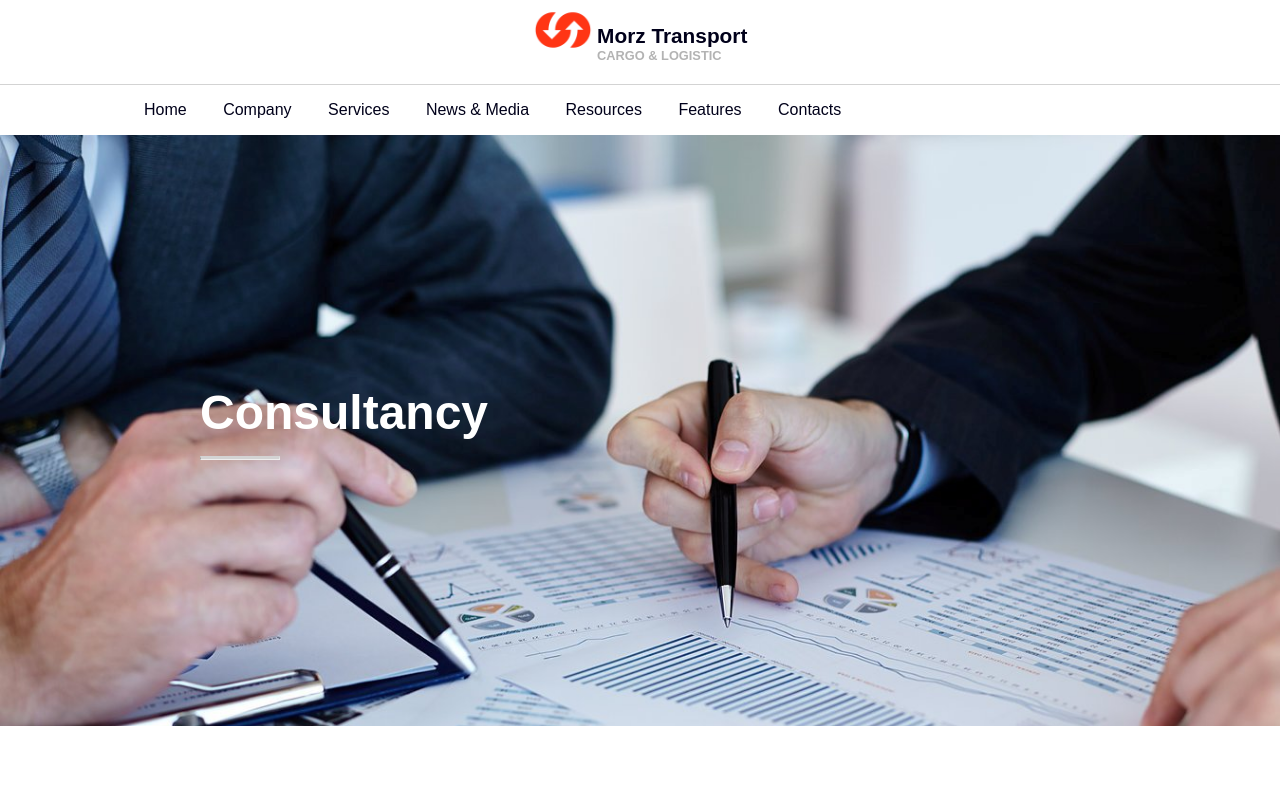
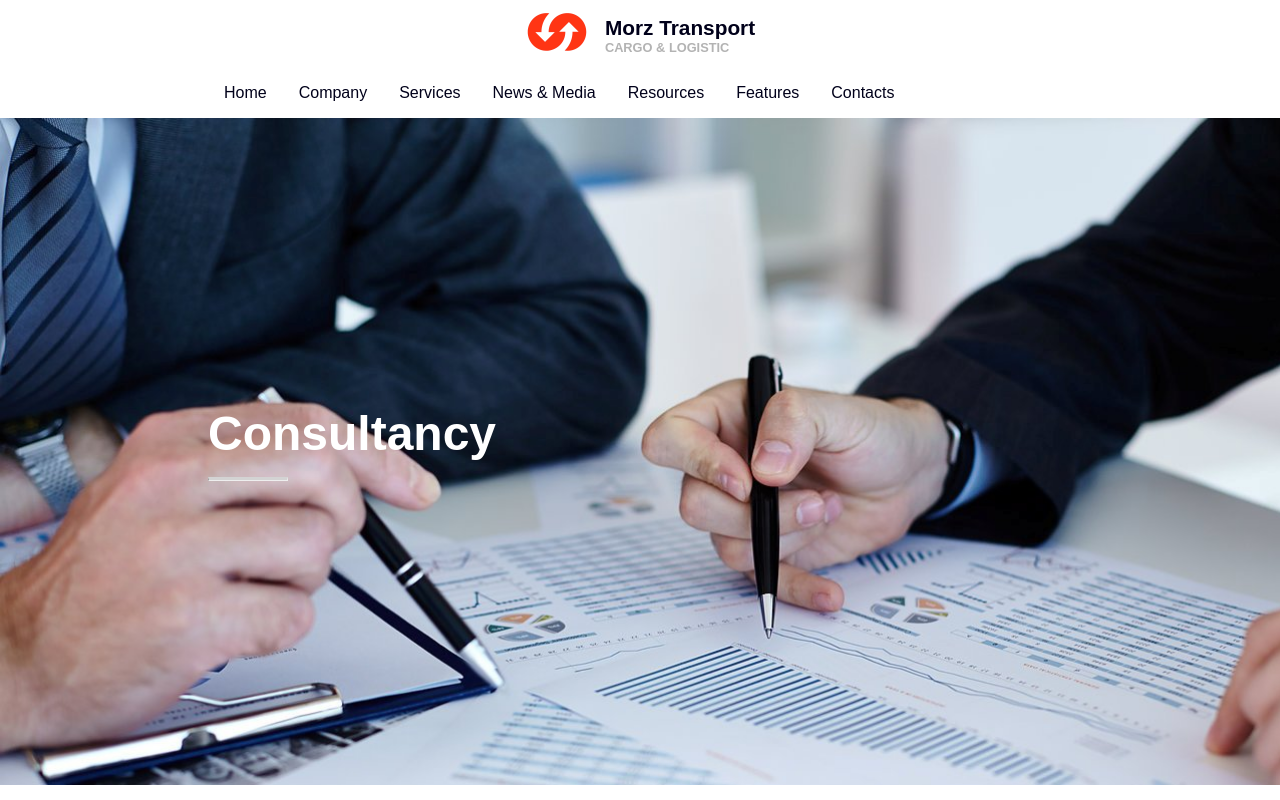
Before and after one commit to IvanLovas/vivify-project, a website: page index.html in a window 1280 px wide. Drawn offline with Linux system fonts and the light colour scheme; a web font is replaced by a local one.

Commit message:
#HCAA-10 Made changes in header

```diff
--- a/index.html
+++ b/index.html
@@ -8,24 +8,24 @@
     <link rel="stylesheet" type="text/css" href="css/main.css">
 </head>
 <body>
-    <header>
-        <div class="header_logo">
-            <img src="Images/logo.png" />
-            <div class="header_logo_heading">
+    <header class="header">
+        <div class="header__logo">
+            <div class="header__img">
+                <img src="Images/logo.png" />
+            </div>
+            <div class="header__name">
                 <h4>Morz Transport</h4>
                 <h5>Cargo &amp; logistic</h5>
             </div>
         </div>
-        <nav>
-            <ul>
-                <li>Home</li>
-                <li>Company</li>
-                <li>Services</li>
-                <li>News &amp; Media</li>
-                <li>Resources</li>
-                <li>Features</li>
-                <li>Contacts</li>
-            </ul>
+        <nav class="header__menu">
+            <a href="#">Home</a>
+            <a href="#">Company</a>
+            <a href="#">Services</a>
+            <a href="#">News &amp; Media</a>
+            <a href="#">Resources</a>
+            <a href="#">Features</a>
+            <a href="#">Contacts</a>
         </nav>
     </header>
 
--- a/scss/_vars.scss
+++ b/scss/_vars.scss
@@ -3,4 +3,8 @@ $back-col: #f0f0f5;
 $head-col: #00001a;
 $font-col: #b3b3b3;
 $light-grey: #d3d3d3;
+
 $font-fam: 'Encode Sans Semi Expanded', sans-serif;
+
+$tablet: "(max-width: 1250px)";
+$mobile: "(max-width: 640px)";
--- a/scss/main.scss
+++ b/scss/main.scss
@@ -3,79 +3,75 @@
 
 @include main;
 
-header {
-    width: 100%;
-    @include clearfix;
+.header {
+    display: flex;
+    flex-direction: column;
+}
 
-    .header_logo {
-        width: 100%;
-        text-align: center;
-        border-bottom: 1px solid $light-grey;
+.header__logo {
+        display: flex;
+        justify-content: center;
+
+    .header__img {
+        display: inline-block;
 
         img {
-            display: inline-block;
-            width: 60px;
+            width: 4rem;
+        }
     }
 
-        .header_logo_heading {
+    .header__name {
         display: inline-block;
-            height: 60px;
-            text-align: left;
+        padding-top: 1rem;
+        padding-left: 1rem;
 
         h4 {
-                font-size: 1.3em;
+            font-size: 1.3rem;
             color: $head-col;
         }
 
         h5 {
-                font-size: 0.8em;
+            font-size: 0.8rem;
             text-transform: uppercase;
             color: $font-col;
         }
     }
 }
 
-    nav {
-        width: 100%;
+.header__menu {
+        display: flex;
+        padding-left: 13rem;
 
-        ul {
-            width: 100%;
-            padding-left: 10%;
-
-            li {
+        a {
+            text-decoration: none;
             display: inline-block;
-                padding: 1em 0;
-                margin: 0 1em;
+            padding: 1rem 0;
+            margin: 0 1rem;
             color: $head-col;
 
             &:hover {
-                    color: red;
-                    border-bottom: 2px solid red;
+                color: $red-col;
+                border-bottom: 2px solid $red-col;
         }
 
-            }
-        }
     }
 }
 
 main {
     background: url("../Images/consultancy.jpg");
     background-size: cover;
-    padding: 250px 200px;
+    padding: 18rem 13rem;
 
     h1 {
         color: white;
-        font-size: 3em;
+        font-size: 3rem;
     }
 
     hr {
         display: block;
         height: 1px;
         border-top: 3px solid $light-grey;
-        margin: 1em 0;
-        width: 5em;
+        margin: 1rem 0;
+        width: 5rem;
     }
 }
-
-@media screen and (max-width: 1250px) {}
-@media screen and (max-width: 640px) {}
```
Also changed, not shown: css/main.css, 1 other file. Lines whose indentation alone changed are shown as unchanged.
